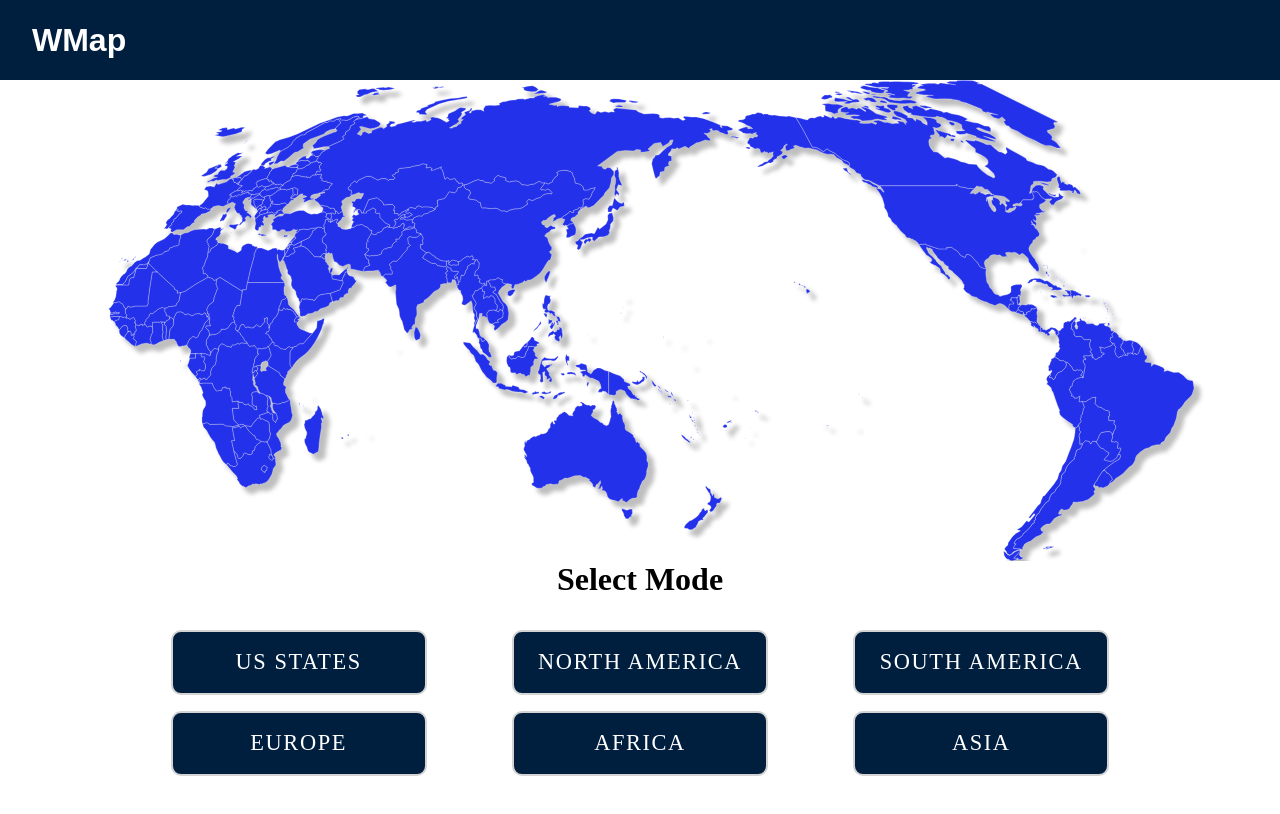
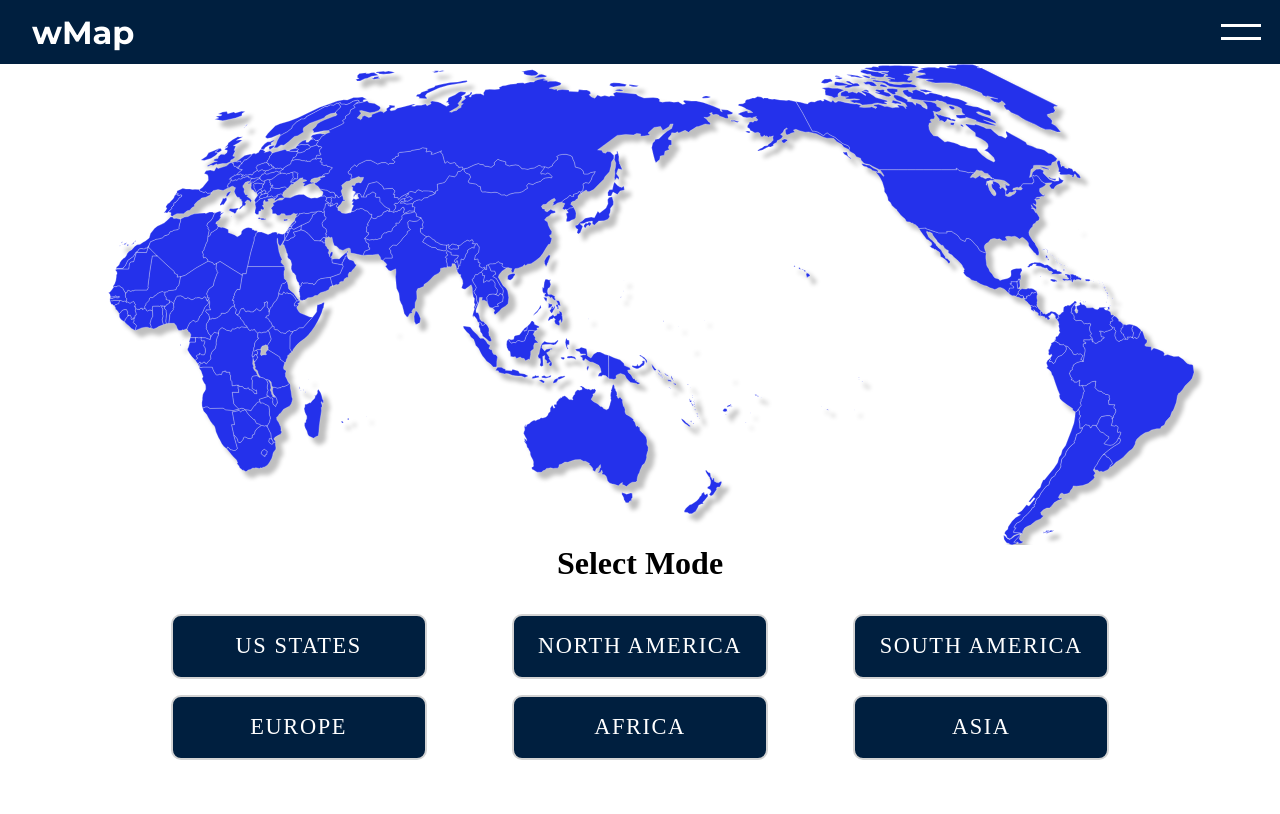
Before and after one commit to jakubwas/WMap, a React (Create React App) app: page /About in a window 1280 px wide. Shown: the top 814 px of the page. Built offline with nearby package versions, Linux system fonts and the light colour scheme.

Commit message:
refactor: :recycle: Working on basic layout structure #2

```diff
--- a/public/index.html
+++ b/public/index.html
@@ -15,6 +15,10 @@
       user's mobile device or desktop. See https://developers.google.com/web/fundamentals/web-app-manifest/
     -->
     <link rel="manifest" href="%PUBLIC_URL%/manifest.json" />
+    <link
+      href="https://fonts.googleapis.com/css2?family=Montserrat:wght@400;500;600;700&display=swap"
+      rel="stylesheet"
+    />
     <!--
       Notice the use of %PUBLIC_URL% in the tags above.
       It will be replaced with the URL of the `public` folder during the build.
--- a/src/App.tsx
+++ b/src/App.tsx
@@ -1,10 +1,14 @@
 import React from "react";
 import { BrowserRouter as Router, Routes, Route } from "react-router-dom";
+import { ThemeProvider } from "styled-components";
+import { basicTheme, GlobalStyles } from "./styles/Theme.styles";
 import MainContainer from "./components/layout/MainContainer/MainContainer";
 import Navbar from "./components/layout/Navbar/Navbar";
 import Menu from "./components/layout/Menu/Menu";
 
 const App = (): JSX.Element => (
+  <ThemeProvider theme={basicTheme}>
+    <GlobalStyles />
     <Router>
       <div style={{ height: "100%" }}>
         <Navbar />
@@ -22,6 +26,7 @@ const App = (): JSX.Element => (
         </MainContainer>
       </div>
     </Router>
+  </ThemeProvider>
 );
 
 export default App;
--- a/src/components/layout/Menu/Menu.styles.ts
+++ b/src/components/layout/Menu/Menu.styles.ts
@@ -1,7 +1,6 @@
 import styled from "styled-components";
-// import "../Buttons/menuButton.css";
 
-export const MenuContainer = styled.div`
+export const StyledMenuContainer = styled.div`
   display: flex;
   flex-direction: column;
   justify-content: space-around;
@@ -11,7 +10,7 @@ export const MenuContainer = styled.div`
   background: white;
 `;
 
-export const MenuList = styled.div`
+export const StyledMenuList = styled.div`
   display: flex;
   flex-direction: row;
   justify-content: space-around;
@@ -20,7 +19,7 @@ export const MenuList = styled.div`
   flex-wrap: wrap;
 `;
 
-export const SelectMode = styled.h1`
+export const StyledSelectMode = styled.h1`
   font-size: 2rem;
   font-weight: 700;
   color: black;
--- a/src/components/layout/Menu/Menu.tsx
+++ b/src/components/layout/Menu/Menu.tsx
@@ -2,13 +2,17 @@ import React from "react";
 import { Link } from "react-router-dom";
 import WorldMapSVG from "../../maps/WorldMapSVG";
 import MenuButton from "../../buttons/MenuButton/MenuButton";
-import { MenuContainer, MenuList, SelectMode } from "./Menu.styles";
+import {
+  StyledMenuContainer,
+  StyledMenuList,
+  StyledSelectMode,
+} from "./Menu.styles";
 
 const Menu = () => (
-  <MenuContainer>
+  <StyledMenuContainer>
     <WorldMapSVG />
-    <SelectMode>Select Mode</SelectMode>
-    <MenuList>
+    <StyledSelectMode>Select Mode</StyledSelectMode>
+    <StyledMenuList>
       <MenuButton>
         <Link to="/USA" className="link">
           US states
@@ -39,8 +43,8 @@ const Menu = () => (
           Asia
         </Link>
       </MenuButton>
-    </MenuList>
-  </MenuContainer>
+    </StyledMenuList>
+  </StyledMenuContainer>
 );
 
 export default Menu;
--- a/src/components/layout/Navbar/Navbar.styles.ts
+++ b/src/components/layout/Navbar/Navbar.styles.ts
@@ -1,35 +1,50 @@
 import styled from "styled-components";
+import { device } from "../../../styles";
 
-export const NavigationBar = styled.nav`
+export const StyledNavigationBar = styled.nav`
   background: rgb(0, 31, 63);
-  height: 7vh;
-  min-height: 5rem;
+  height: 5vh;
+  min-height: 4rem;
   display: flex;
   justify-content: space-between;
   align-items: center;
+
+  @media ${device.dL1} {
+    height: 7vh;
+    min-height: 4rem;
+  }
 `;
 
-export const AppTitle = styled.h1`
+export const StyledAppTitle = styled.h1`
   font-size: 2rem;
   margin-left: 2rem;
-  color: white;
+  color: rgb(255, 255, 255);
   font-family: "Montserrat", sans-serif;
 `;
 
-export const Burger = styled.div`
+export const StyledBurger = styled.div`
   display: flex;
   flex-direction: column;
   align-items: center;
   justify-content: center;
-  width: 4rem;
+  width: 2.5rem;
   height: 100%;
   margin-right: 1.2rem;
   cursor: pointer;
+
+  @media ${device.dL1} {
+    width: 4rem;
+  }
 `;
 
-export const Line = styled.div`
+export const StyledLine = styled.div`
   width: 100%;
-  height: 0.3rem;
-  margin: 0.4rem 0;
-  background: white;
+  height: 0.2rem;
+  margin: 0.3rem 0;
+  background: rgb(255, 255, 255);
+
+  @media ${device.dL1} {
+    height: 0.3rem;
+    margin: 0.4rem 0;
+  }
 `;
--- a/src/components/layout/Navbar/Navbar.tsx
+++ b/src/components/layout/Navbar/Navbar.tsx
@@ -1,17 +1,21 @@
 import React from "react";
-import { Link } from "react-router-dom";
-import { NavigationBar, AppTitle, Burger, Line } from "./Navbar.styles";
+// import { Link } from "react-router-dom";
+import {
+  StyledNavigationBar,
+  StyledAppTitle,
+  StyledBurger,
+  StyledLine,
+} from "./Navbar.styles";
 
 const Navbar = () => (
-  <NavigationBar>
-    <AppTitle>WMap</AppTitle>
-    {/* <Link to="/About">
-      <Burger>
-        <Line />
-        <Line />
-      </Burger>
-    </Link> */}
-  </NavigationBar>
+  <StyledNavigationBar>
+    <StyledAppTitle>wMap</StyledAppTitle>
+    {/* <Link to="/About"></Link> */}
+    <StyledBurger>
+      <StyledLine />
+      <StyledLine />
+    </StyledBurger>
+  </StyledNavigationBar>
 );
 
 export default Navbar;
--- /dev/null
+++ b/src/styles/Theme.styles.ts
@@ -0,0 +1,24 @@
+import { createGlobalStyle } from "styled-components";
+
+export const basicTheme = {
+  body: "rgb(255, 255, 255)",
+  fontColor: "rgb(0, 0, 0)",
+};
+
+export const GlobalStyles = createGlobalStyle`
+  * {
+    margin: 0;
+    padding: 0;
+    box-sizing: border-box;
+  }
+
+  html,
+  body {
+    height: 100%;
+  }
+
+  #root {
+    height: 100vh;
+    overflow: hidden;
+  }
+`;
--- /dev/null
+++ b/src/styles/index.ts
@@ -0,0 +1,13 @@
+const size = {
+  dS1: "1280px",
+  dM1: "1440px",
+  dL1: "1920px",
+  dXL1: "2560px",
+};
+
+export const device = {
+  dS1: `(min-width: ${size.dS1})`,
+  dM1: `(min-width: ${size.dM1})`,
+  dL1: `(min-width: ${size.dL1})`,
+  dXL1: `(min-width: ${size.dXL1})`,
+};
```
Also changed, not shown: src/components/layout/MainContainer/MainContainer.tsx (+6 -3 lines). Lines whose indentation alone changed are shown as unchanged.
